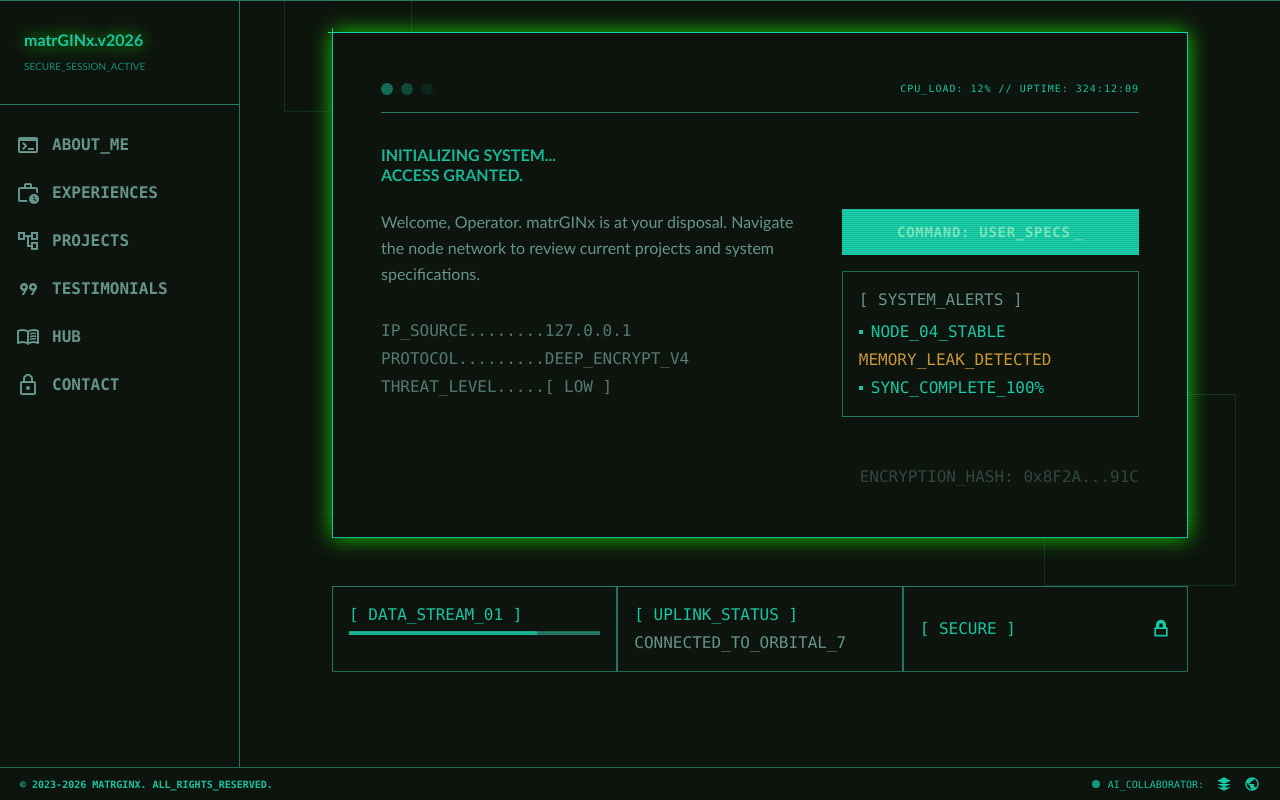
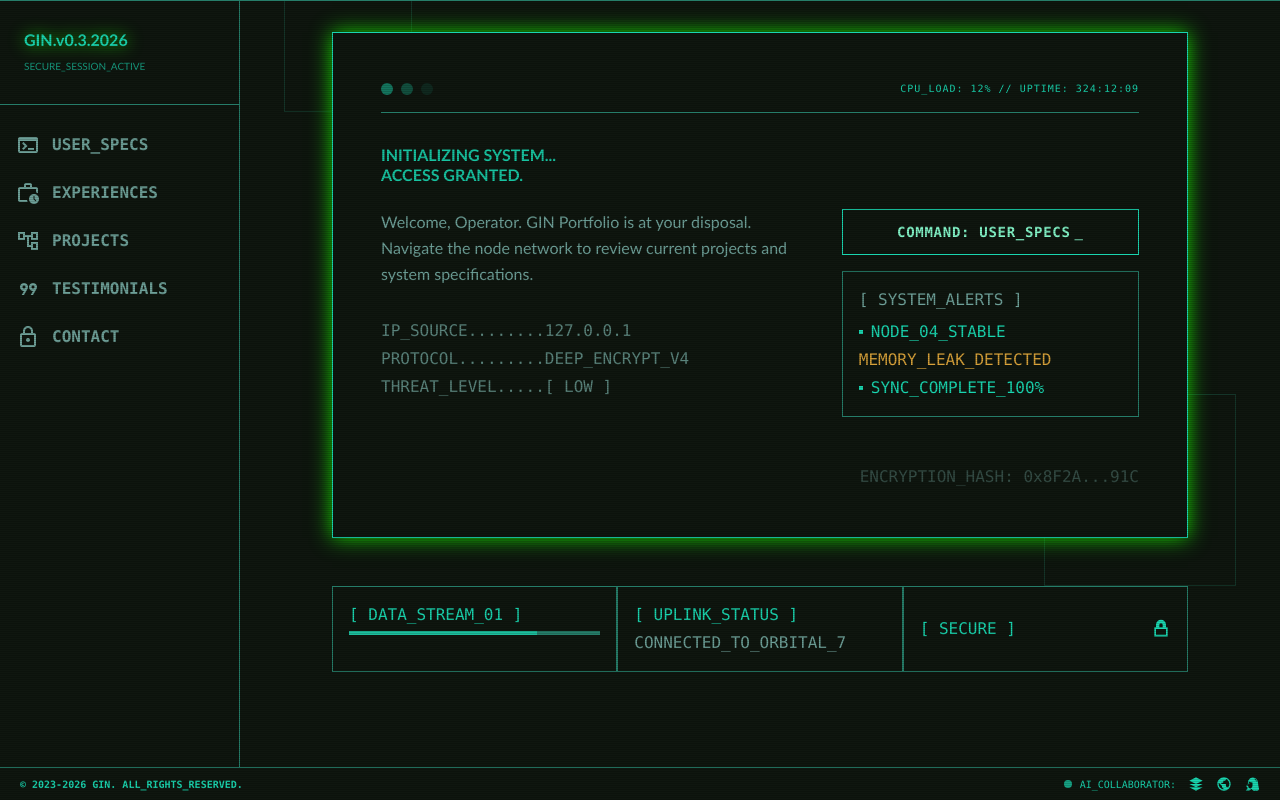
Before and after one commit to ginn1111/maxtrix-portfolio, a Next.js app: page / in a window 1280 px wide. Built offline with nearby package versions, Linux system fonts and the light colour scheme; a web font is replaced by a local one.

Commit message:
style: update landing page identity

```diff
--- a/app/projects/page.tsx
+++ b/app/projects/page.tsx
@@ -9,7 +9,7 @@ export default function ProjectsPage() {
       <div className="max-w-container-max mx-auto w-full">
         {/* Header */}
         <div className="mb-6 border-b border-primary-fixed-dim pb-4 px-5">
-          <div className="flex items-center justify-between">
+          <div className="flex items-center justify-between font-mono">
             <div>
               <span className="text-primary-fixed-dim font-bold animate-flicker">
                 PROJECTS.DAT
--- a/app/shared/footer.tsx
+++ b/app/shared/footer.tsx
@@ -24,6 +24,19 @@ const AI_COLLABORATORS = [
       </svg>
     ),
   },
+  {
+    name: "Hermes Agent",
+    href: "https://hermes-agent.nousresearch.com/",
+    icon: (
+      <svg viewBox="0 0 24 24" className="size-4" fill="currentColor" aria-hidden="true">
+        <path
+          fillRule="evenodd"
+          d="M2.55 21.35c1.6-.73 2.62-2.01 2.98-3.65-1.2-.62-1.9-1.61-1.81-2.72.07-.86.58-1.42 1.38-1.8.55-.26.73-.64.73-1.35 0-5.55 3-9.39 7.26-9.56 4.62-.19 7.44 3.06 7.99 8.18.26 2.38.39 5.13 1.3 7.86.41 1.24.04 2.44-1.01 3.23-1.04.78-2.53.63-3.73.03-1.02.6-2.37.75-3.69.24-1.36-.53-2.18-1.48-2.63-2.54-.89 1.3-2.29 2.21-4.01 2.51-1.77.31-3.37.15-4.76-.43ZM7.26 8.11c-.16.89-.22 1.79-.18 2.68.03.7-.18 1.29-.73 1.74l-1.01.74c-.32.24-.46.57-.42.9.07.6.73.89 1.41.95.15 1.31.58 2.38 1.35 2.98.75.59 1.79.7 2.68.25 1.26-.63 2.01-1.88 2.29-3.41.26-1.45.23-3.24-.03-5.25-1.66-.14-3.5-.66-5.36-1.58Zm8.13-4.36c1.17.53 2.09 1.42 2.69 2.63l-.46.19c-.57-1.06-1.34-1.84-2.37-2.37l.14-.45Zm1.39.32c1.46.93 2.37 2.39 2.8 4.3l-.46.1c-.46-1.72-1.26-3.02-2.59-3.98l.25-.42Z"
+        />
+        <path d="M5.96 8.14c1.3-1.87 3.32-2.77 5.67-2.71 1.45.04 2.75.44 3.83 1.21-.52.41-1.07.75-1.67 1.01l-.4 1.56-.91-1.33-.66 1.57-.86-1.74-.97 1.44-.69-1.6c-1.16.19-2.27.39-3.34.59Zm.97 3.04c.8-.45 1.75-.47 2.55-.01-.87-.1-1.68.01-2.4.38l-.15-.37Zm4.55 5.97c.77 1.53 2.01 2.51 3.6 2.79-.76.38-1.61.39-2.38-.05-.9-.51-1.45-1.45-1.22-2.74Z" />
+      </svg>
+    ),
+  },
 ];
 
 export function Footer() {
@@ -32,8 +45,7 @@ export function Footer() {
       <div className="container flex justify-between items-center flex-col sm:flex-row">
         <div className="flex items-center gap-4">
           <span className="font-mono text-label-sm font-bold text-primary-fixed-dim uppercase">
-            © 2023-{new Date().getFullYear()} MATRGINX.
-            ALL_RIGHTS_RESERVED.
+            © 2023-{new Date().getFullYear()} GIN. ALL_RIGHTS_RESERVED.
           </span>
         </div>
         <div className="flex items-center gap-2">
--- a/app/shared/sidebar.tsx
+++ b/app/shared/sidebar.tsx
@@ -15,7 +15,7 @@ type NavItem = {
 export const NAV_ITEMS: NavItem[] = [
   {
     href: "/specs",
-    label: "ABOUT_ME",
+    label: "USER_SPECS",
     icon: "terminal",
     scrambleText: "ROOT_ACCESS",
   },
@@ -37,12 +37,14 @@ export const NAV_ITEMS: NavItem[] = [
     icon: "format_quote",
     scrambleText: "FEEDBACK_DATA",
   },
+  /* Hub hidden until feature is ready.
   {
     href: "/hub",
     label: "HUB",
     icon: "menu_book",
     scrambleText: "DATA_LOGS",
   },
+  */
   {
     href: "/contact",
     label: "CONTACT",
@@ -68,7 +70,7 @@ function NavItem({ href, label, icon, scrambleText }: NavItem) {
         {icon}
       </span>
       <ScrambleText
-        className="hidden lg:inline"
+        className="hidden md:inline"
         text={label}
         scrambleText={scrambleText}
       />
@@ -87,16 +89,7 @@ export function Sidebar() {
               className="font-heading text-headline-lg font-bold text-primary-fixed-dim drop-shadow-[0_0_8px_var(--c-success)]"
             >
               <DigitalFlicker>
-                <ScrambleText
-                  className="hidden lg:inline"
-                  text="matrGINx.v2026"
-                  isHover={false}
-                />
-                <ScrambleText
-                  className="lg:hidden"
-                  text="GIN"
-                  isHover={false}
-                />
+                <ScrambleText text="GIN.v0.3.2026" isHover={false} />
               </DigitalFlicker>
             </Link>
             <p className="text-[10px] text-primary-fixed-dim opacity-70 animate-pulse hidden lg:inline">
--- a/components/sections/secure-contact-section.tsx
+++ b/components/sections/secure-contact-section.tsx
@@ -10,7 +10,11 @@ import { TerminalInput } from "@/components/terminal/terminal-input";
 import { TerminalTextarea } from "@/components/terminal/terminal-textarea";
 import { DigitalFlicker } from "../ui/glitch-text";
 
-type LogEntry = { time: string; text: string; type: "primary" | "default" | "error" };
+type LogEntry = {
+  time: string;
+  text: string;
+  type: "primary" | "default" | "error";
+};
 
 const contactSchema = z.object({
   name: z.string().min(1, "USER_IDENTIFIER cannot be empty"),
@@ -126,7 +130,7 @@ export function SecureContactSection() {
             </span>
             <div className="h-px flex-1 bg-outline-variant" />
           </div>
-          <h1 className="font-heading text-headline-xl text-primary-fixed-dim mb-4 uppercase tracking-tighter animate-flicker">
+          <h1 className="font-heading text-headline-xl text-primary-fixed-dim mb-4 uppercase tracking-tighter animate-flicker font-mono">
             Establish Connection
           </h1>
           <p className="text-on-surface-variant font-body-md max-w-lg">
@@ -160,7 +164,9 @@ export function SecureContactSection() {
                 />
               </DigitalFlicker>
               {errors.name && (
-                <p className="text-destructive text-sm mt-1 font-mono">{errors.name.message}</p>
+                <p className="text-destructive text-sm mt-1 font-mono">
+                  {errors.name.message}
+                </p>
               )}
             </div>
 
@@ -181,7 +187,9 @@ export function SecureContactSection() {
                 />
               </DigitalFlicker>
               {errors.email && (
-                <p className="text-destructive text-sm mt-1 font-mono">{errors.email.message}</p>
+                <p className="text-destructive text-sm mt-1 font-mono">
+                  {errors.email.message}
+                </p>
               )}
             </div>
 
@@ -201,10 +209,14 @@ export function SecureContactSection() {
                 />
               </DigitalFlicker>
               {errors.subject && (
-                <p className="text-destructive text-sm mt-1 font-mono">{errors.subject.message}</p>
+                <p className="text-destructive text-sm mt-1 font-mono">
+                  {errors.subject.message}
+                </p>
               )}
               {rateLimitError && (
-                <p className="text-destructive text-sm mt-1">{rateLimitError}</p>
+                <p className="text-destructive text-sm mt-1">
+                  {rateLimitError}
+                </p>
               )}
             </div>
 
@@ -225,7 +237,9 @@ export function SecureContactSection() {
                 />
               </DigitalFlicker>
               {errors.message && (
-                <p className="text-destructive text-sm mt-1 font-mono">{errors.message.message}</p>
+                <p className="text-destructive text-sm mt-1 font-mono">
+                  {errors.message.message}
+                </p>
               )}
             </div>
 
@@ -234,6 +248,7 @@ export function SecureContactSection() {
               <TerminalButton
                 type="submit"
                 className="w-full md:w-auto px-12 py-4 flex items-center justify-center gap-4"
+                variant="ghost"
               >
                 [EXECUTE_MESSAGE]_
                 <svg
--- a/components/sections/terminal-landing-section.tsx
+++ b/components/sections/terminal-landing-section.tsx
@@ -95,8 +95,6 @@ export function TerminalLandingSection() {
         <div className="absolute -top-12 -left-12 w-32 h-32 border border-outline-variant/30 hidden lg:block" />
         <div className="absolute -bottom-12 -right-12 w-48 h-48 border border-outline-variant/30 hidden lg:block" />
 
-        <div className="crosshair corner-tl" />
-        <div className="crosshair corner-br" />
         <div
           ref={terminalRef}
           className="relative bg-background border border-primary-fixed-dim glow-md p-8 md:p-12 z-10"
@@ -129,9 +127,9 @@ export function TerminalLandingSection() {
                   ref={heroBodyRef}
                   className="text-body-lg font-body text-on-surface-variant leading-relaxed"
                 >
-                  Welcome, Operator. matrGINx is at your disposal.
-                  Navigate the node network to review current projects and
-                  system specifications.
+                  Welcome, Operator. GIN Portfolio is at your disposal. Navigate
+                  the node network to review current projects and system
+                  specifications.
                 </p>
                 <div className="space-y-1 font-mono text-on-surface-variant opacity-80 mt-8">
                   <p>IP_SOURCE........127.0.0.1</p>
@@ -140,8 +138,14 @@ export function TerminalLandingSection() {
                 </div>
               </div>
               <div className="lg:col-span-5 flex flex-col gap-4">
-                <Link href="/specs" className="block focus-visible:outline-2 focus-visible:outline-offset-2 focus-visible:outline-primary">
-                  <TerminalButton className="group w-full text-headline-md gap-0 h-min py-3">
+                <Link
+                  href="/specs"
+                  className="block focus-visible:outline-2 focus-visible:outline-offset-2 focus-visible:outline-primary"
+                >
+                  <TerminalButton
+                    className="group w-full text-headline-md gap-0 h-min py-3"
+                    variant="ghost"
+                  >
                     COMMAND: USER_SPECS
                     <div className="absolute bottom-0 left-0 h-1 bg-primary-container w-0 group-hover:w-full transition-all duration-300" />
                   </TerminalButton>
--- a/components/terminal/terminal-button.tsx
+++ b/components/terminal/terminal-button.tsx
@@ -1,8 +1,10 @@
 import { Button } from "@/components/ui/button";
 import { cn } from "@/lib/utils";
 
-interface TerminalButtonProps
-  extends Omit<React.ComponentProps<typeof Button>, "variant"> {
+interface TerminalButtonProps extends Omit<
+  React.ComponentProps<typeof Button>,
+  "variant"
+> {
   children: React.ReactNode;
   variant?: "primary" | "ghost";
 }
@@ -15,7 +17,7 @@ export function TerminalButton({
 }: TerminalButtonProps) {
   const styles = {
     primary:
-      "font-mono uppercase tracking-wider text-on-action bg-primary border border-primary cursor-pointer rounded-none",
+      "font-mono uppercase tracking-wider text-on-action border border-primary cursor-pointer rounded-none",
     ghost:
       "font-mono uppercase tracking-wider text-primary border border-primary bg-transparent cursor-pointer rounded-none",
   }[variant];
```
Also changed, not shown: 2 other files (tests, documents, lock files or other folders).
